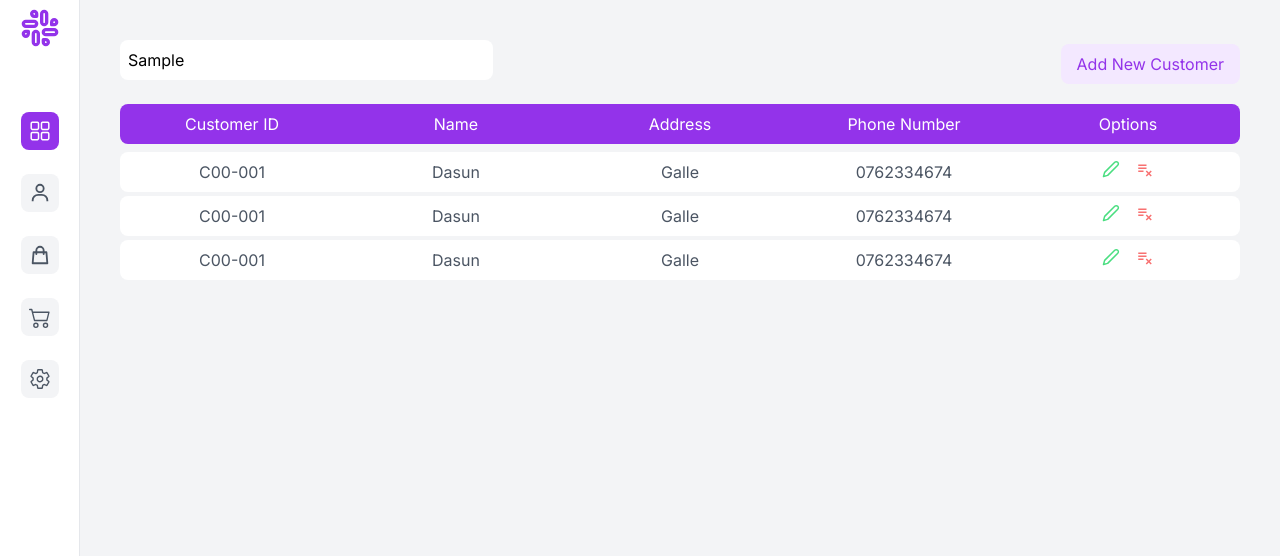
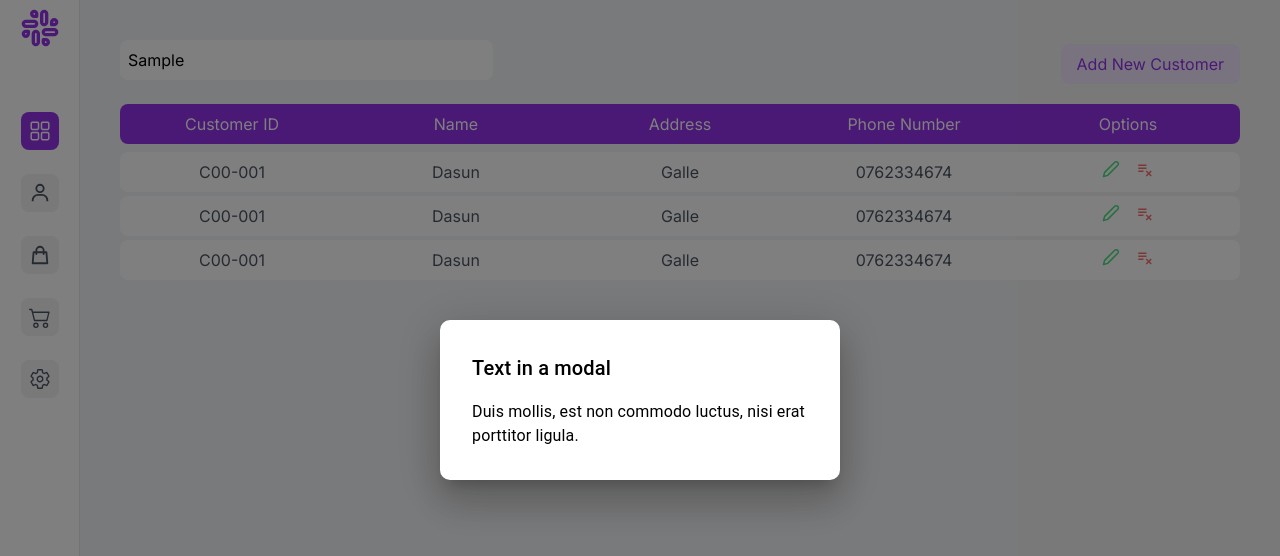
Before and after one commit to Sandun-Induranga/Next.js-POS, a Next.js app: page /customers in a window 1280 px wide. Both pictures are taken after typing "Sample" into the empty fields and a click on the button "Add New Customer". Shown: the top 556 px of the page. Built offline with nearby package versions, Linux system fonts and the light colour scheme.

Commit message:
Added Model For Add Customers

```diff
--- a/components/CustomersContainer.jsx
+++ b/components/CustomersContainer.jsx
@@ -2,10 +2,27 @@
 import React, { useState } from "react";
 import { FiEdit2 } from "react-icons/fi";
 import { MdPlaylistRemove } from "react-icons/md";
-import { Modal, ModalBody, ModalFooter, Button } from "reactstrap";
+import Box from "@mui/material/Box";
+import Typography from "@mui/material/Typography";
+import Modal from "@mui/material/Modal";
+
+const style = {
+  position: "absolute",
+  top: "50%",
+  left: "50%",
+  transform: "translate(-50%, -50%)",
+  width: 400,
+  bgcolor: "background.paper",
+  border: "2px solid rgb(243 244 246 / var(--tw-bg-opacity))",
+  boxShadow: 24,
+  borderRadius: "10px",
+  p: 4,
+};
 
 const CustomersContainer = () => {
-  const [modalOpen, setModalOpen] = useState(false);
+  const [open, setOpen] = useState(false);
+  const handleOpen = () => setOpen(true);
+  const handleClose = () => setOpen(false);
 
   return (
     <div className="p-10 bg-gray-100 min-h-screen outline-none border-none">
@@ -15,7 +32,10 @@ const CustomersContainer = () => {
           className="lg:w-1/3 p-2 rounded-lg mb-2"
           placeholder="Search"
         />
-        <button className="bg-purple-100 px-4 py-2 text-purple-600 rounded-lg hover:bg-purple-600 hover:text-white">
+        <button
+          className="bg-purple-100 px-4 py-2 text-purple-600 rounded-lg hover:bg-purple-600 hover:text-white"
+          onClick={handleOpen}
+        >
           Add New Customer
         </button>
       </section>
@@ -58,33 +78,20 @@ const CustomersContainer = () => {
           </div>
         </li>
       </ul>
-      <Modal toggle={() => setModalOpen(!modalOpen)} isOpen={modalOpen}>
-        <div className=" modal-header">
-          <h5 className=" modal-title" id="exampleModalLabel">
-            Modal title
-          </h5>
-          <button
-            aria-label="Close"
-            className=" close"
-            type="button"
-            onClick={() => setModalOpen(!modalOpen)}
-          >
-            <span aria-hidden={true}>×</span>
-          </button>
-        </div>
-        <ModalBody>...</ModalBody>
-        <ModalFooter>
-          <Button
-            color="secondary"
-            type="button"
-            onClick={() => setModalOpen(!modalOpen)}
-          >
-            Close
-          </Button>
-          <Button color="primary" type="button">
-            Save changes
-          </Button>
-        </ModalFooter>
+      <Modal
+        open={open}
+        onClose={handleClose}
+        aria-labelledby="modal-modal-title"
+        aria-describedby="modal-modal-description"
+      >
+        <Box sx={style}>
+          <Typography id="modal-modal-title" variant="h6" component="h2">
+            Text in a modal
+          </Typography>
+          <Typography id="modal-modal-description" sx={{ mt: 2 }}>
+            Duis mollis, est non commodo luctus, nisi erat porttitor ligula.
+          </Typography>
+        </Box>
       </Modal>
     </div>
   );
--- a/package.json
+++ b/package.json
@@ -9,12 +9,16 @@
     "lint": "next lint"
   },
   "dependencies": {
+    "@emotion/react": "^11.11.1",
+    "@emotion/styled": "^11.11.0",
+    "@mui/material": "^5.13.5",
     "autoprefixer": "10.4.14",
     "next": "13.4.6",
     "postcss": "8.4.24",
     "react": "18.2.0",
     "react-dom": "18.2.0",
     "react-icons": "^4.9.0",
+    "react-modal": "^3.16.1",
     "reactstrap": "^9.2.0",
     "tailwindcss": "3.3.2"
   }
```
Also changed, not shown: 1 other file (tests, documents, lock files or other folders).
